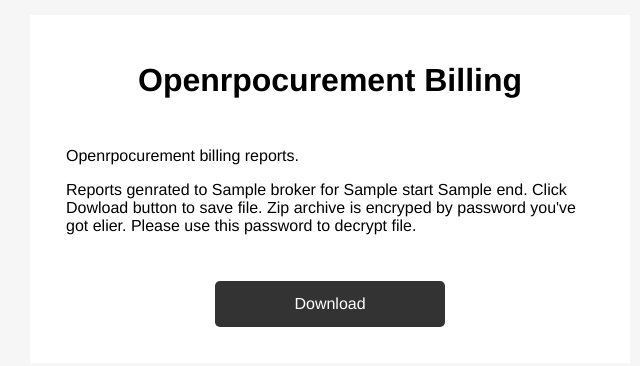
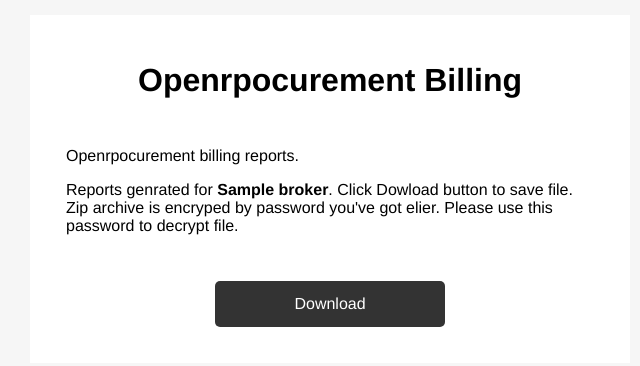
Before and after one commit to yshalenyk/reports, a Python web app: template reports/templates/email.html in a window 1280 px wide. Shown: the top 366 px of the page, without its empty margins (310-950 px from the left). Run offline with Jinja, Linux system fonts and the light colour scheme; the template is opened without the code that fills it: most values are stand-ins (such as "Sample title", 1, 10 or a date in 2020).

Commit message:
Modify email template

```diff
--- a/reports/templates/email.html
+++ b/reports/templates/email.html
@@ -1,7 +1,7 @@
 <!doctype html>
 <html>
     <head>
-        <title>{{ title }}</title>
+        <title>Openrpocurement Billing</title>
         <meta name="viewport" content="width=device-width">
         <meta http-equiv="Content-Type" content="text/html; charset=UTF-8">
         <style type="text/css">
@@ -61,7 +61,7 @@
             </div>
             <div class="content">
                 <p>Openrpocurement billing reports.</p>
-                <p>Reports genrated to {{broker}} for {{start}} {{end}}. Click Dowload button to save file. Zip archive is encryped by password you've got elier. Please use this password to decrypt file.</p>
+                <p>Reports genrated for <strong>{{broker}}</strong>. Click Dowload button to save file. Zip archive is encryped by password you've got elier. Please use this password to decrypt file.</p>
                 <p></p>
             </div>
             <div class="bottom">
```
